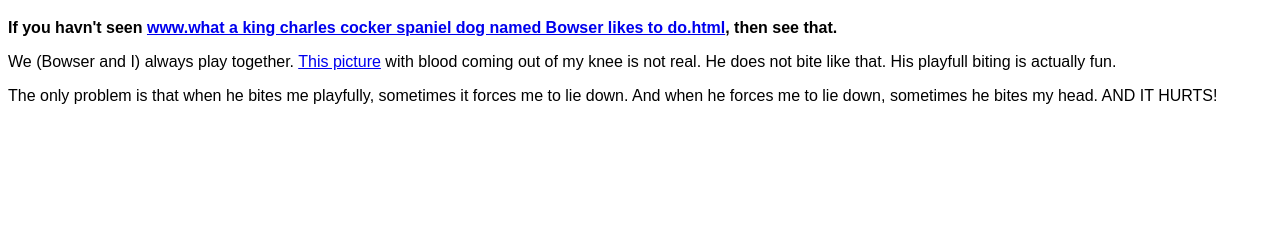
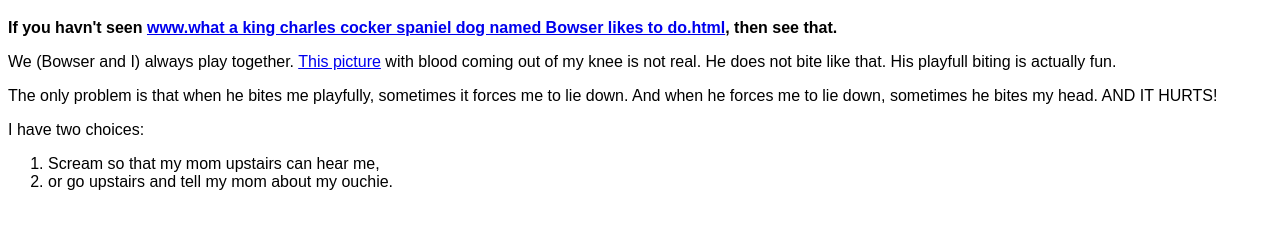
Before and after one commit to maxbrennan/maxbrennan.github.io, a plain HTML site: page mb playing with a king charles cocker spaniel dog named bowser.html in a window 1280 px wide. Shown: the part 61-290 px from the top of the page. Drawn offline with Linux system fonts and the light colour scheme.

Commit message:
made a list for mb playing with a king charles cocker spaniel dog named bowser.html
I made a list after the 3rd paragraph for mb playing with a king
charles cocker spaniel dog named bowser.html.

```diff
--- a/mb playing with a king charles cocker spaniel dog named bowser.html
+++ b/mb playing with a king charles cocker spaniel dog named bowser.html
@@ -10,6 +10,10 @@ href="css/my-first-stylesheet.css"/>
 <p><strong>If you havn't seen <a href="what a king charles cocker spaniel dog named Bowser likes to do.html">www.what a king charles cocker spaniel dog named Bowser likes to do.html</a>, then see that.</strong></p>
 <p>We (Bowser and I) always play together. <a href="gets crazy and bites playfully.html">This picture</a> with blood coming out of my knee is not real. He does not bite like that. His playfull biting is actually fun.</p>
 <p>The only problem is that when he bites me playfully, sometimes it forces me to lie down. And when he forces me to lie down, sometimes he bites my head. AND IT HURTS!</p>
-<p>
+<p>I have two choices:</p>
+<ol>
+<li>Scream so that my mom upstairs can hear me,</li>
+<li>or go upstairs and tell my mom about my ouchie.</li>
+</ol>
 </body>
 </html>
```
